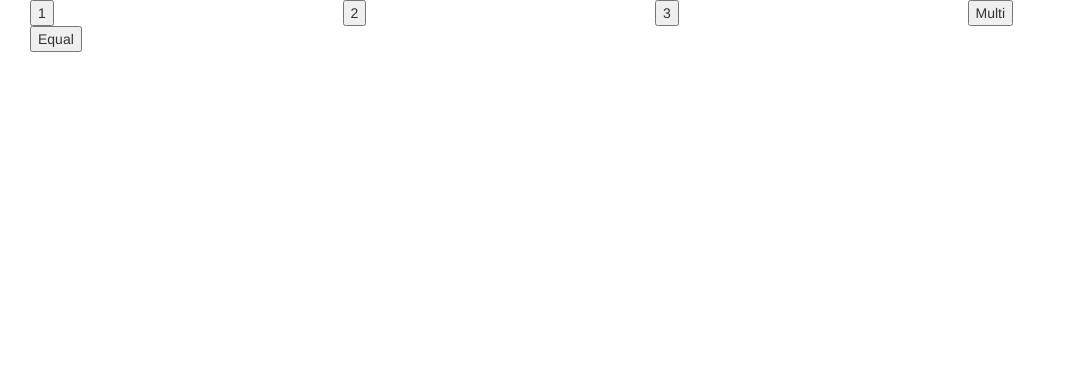
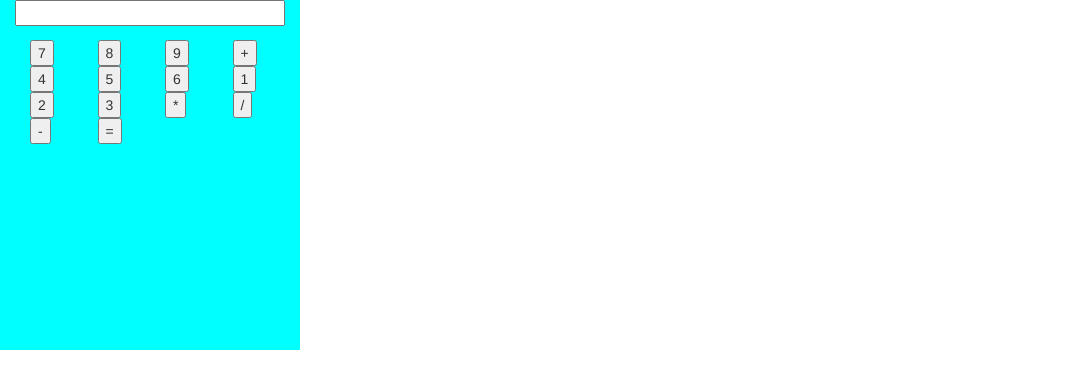
Before and after one commit to Theviajerock/calculator, a plain HTML site: page index.html in a window 1280 px wide. Shown: the whole page, without its empty margins (0-1076 px from the left). Drawn offline with nearby package versions, Linux system fonts and the light colour scheme.

Commit message:
Ready to add CSS

```diff
--- a/index.html
+++ b/index.html
@@ -7,11 +7,45 @@
 
 	<link rel="stylesheet" href="https://code.jquery.com/jquery-2.1.4.js"
 	>
+	<style>
+        .myDiv{
+        	background-color: #00FFFF;
+        	height: 350px;
+        	width: 300px;
+        }
+
+
+	</style>
 
 	</head>
 
 	<body>
+		<div class="myDiv">
 			<div class="col-md-12 col-lg-12">
+				<input id="result" type="text" readonly class="col-md-12 col-lg-12"></br></br>
+
+
+				<div class="col-md-3 col-lg-3">
+				    <button onclick="pushNumber(7)">7</button>
+				</div>
+				<div class="col-md-3 col-lg-3">
+				    <button onclick="pushNumber(8)">8</button>
+				</div>
+				<div class="col-md-3 col-lg-3">
+				    <button onclick="pushNumber(9)">9</button>
+				</div>
+				<div class="col-md-3 col-lg-3">
+				    <button onclick="operation('+')">+</button>
+				</div>
+				<div class="col-md-3 col-lg-3">
+				    <button onclick="pushNumber(4)">4</button>
+				</div>
+				<div class="col-md-3 col-lg-3">
+				    <button onclick="pushNumber(5)">5</button>
+				</div>
+				<div class="col-md-3 col-lg-3">
+				    <button onclick="pushNumber(6)">6</button>
+				</div>
 				<div class="col-md-3 col-lg-3">
 				    <button onclick="pushNumber(1)">1</button>
 				</div>
@@ -22,10 +56,17 @@
 				    <button onclick="pushNumber(3)">3</button>
 				</div>
 				<div class="col-md-3 col-lg-3">
-			    <button onclick="operation('*')">Multi</button>
+				    <button onclick="operation('*')">*</button>
 				</div>
 				<div class="col-md-3 col-lg-3">
-			    <button onclick="equal()">Equal</button>
+				    <button onclick="operation('/')">/</button>
+				</div>
+				<div class="col-md-3 col-lg-3">
+				    <button onclick="operation('-')">-</button>
+				</div>
+				<div class="col-md-3 col-lg-3">
+				    <button onclick="equal()">=</button>
+				</div>
 			</div>
 		</div>
 
--- a/js/script.js
+++ b/js/script.js
@@ -8,13 +8,14 @@ const six = 6;
 const seven = 7;
 const eight = 8;
 const nine = 9;
-var total;
+var total = 0;
 var tempNum;
 var opeExpresion;
 
 function pushNumber(num) {
-	if (typeof(total) === "undefined") {
+	if (total === 0) {
 		total = num.toString();
+		document.getElementById('result').value = total;
 		console.log(total);
 		console.log(tempNum);
 	} else if (typeof(total) === "string") {
@@ -22,6 +23,7 @@ function pushNumber(num) {
 			total = total + num;
 			console.log(total);
 			console.log(tempNum);
+			document.getElementById('result').value = total;
 		}
 	};
 };
@@ -39,5 +41,6 @@ function equal() {
 	makeIt = eval(total);
 	console.log(makeIt);
 	total = makeIt;
+	document.getElementById('result').value = total;
 
 };
```
Lines whose indentation alone changed are shown as unchanged.
